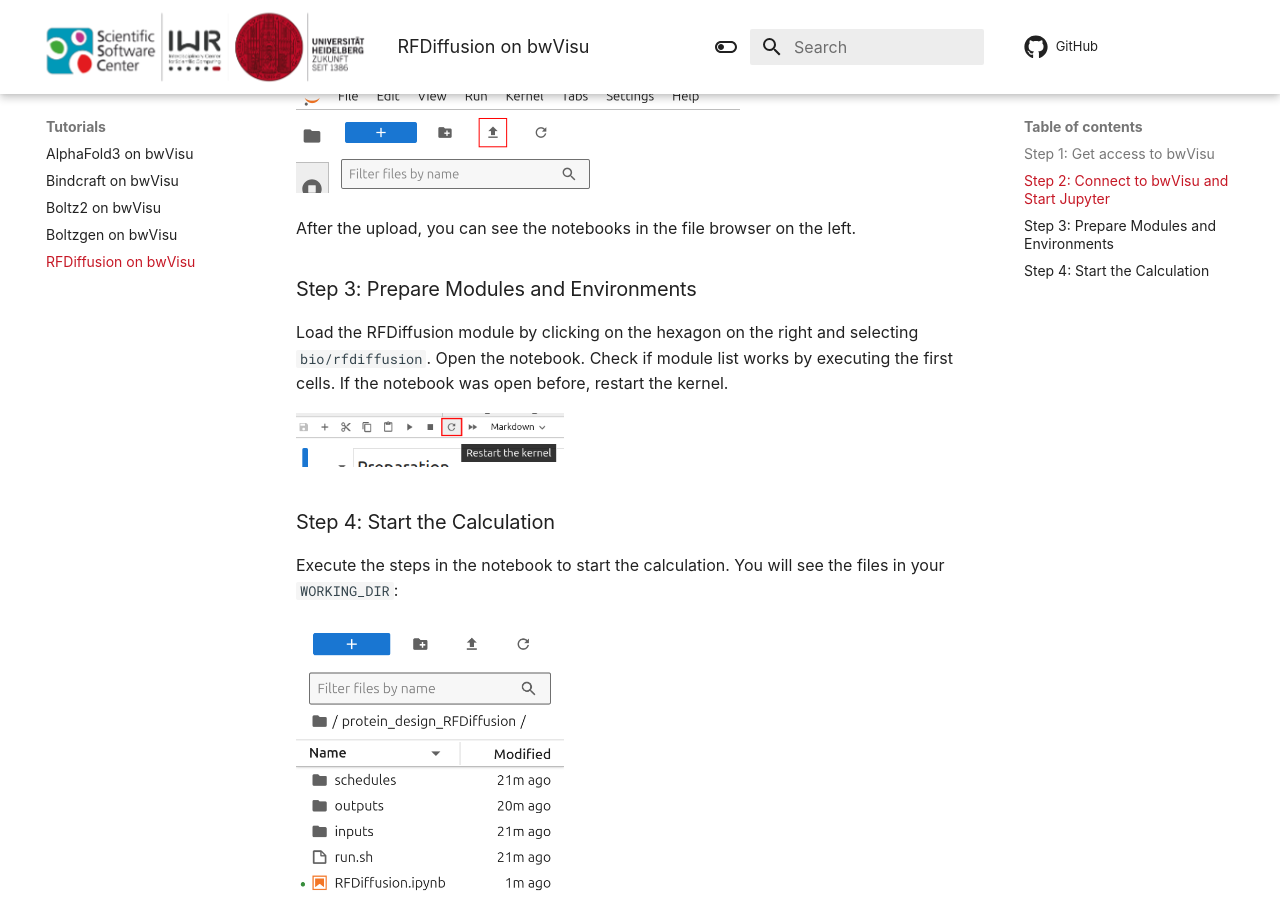
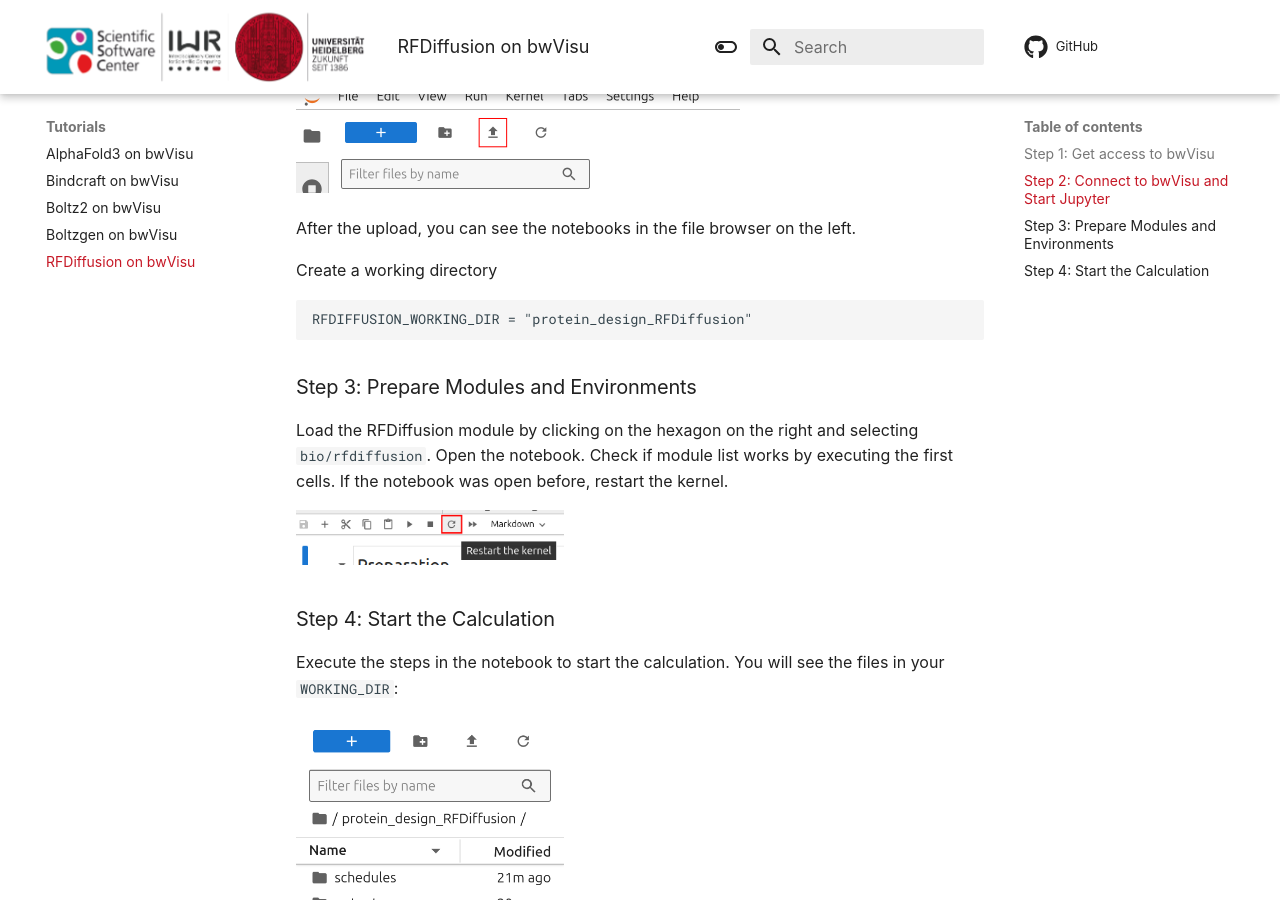
Before and after one commit to ssciwr/BioStructureHub, an MkDocs documentation site: the page built from docs/tutorials/tutorial_RFDiffusion_bwVisu.md, in a window 1280 px wide and 900 px high, scrolled down 1460 px. Built offline with MkDocs 1.6.1 and Material for MkDocs 9.7.7, drawn with Linux system fonts in a browser that asks for light colours; comment, search, counter and statistics services are not loaded.

Commit message:
update tutorials

```diff
--- a/docs/tutorials/tutorial_RFDiffusion_bwVisu.md
+++ b/docs/tutorials/tutorial_RFDiffusion_bwVisu.md
@@ -28,7 +28,9 @@ Upload the notebooks from our <a href="https://github.com/ssciwr/BioStructureHub
 
 After the upload, you can see the notebooks in the file browser on the left.
 
+Create a working directory
 
+    RFDIFFUSION_WORKING_DIR = "protein_design_RFDiffusion"
 
 ### Step 3: Prepare Modules and Environments
 Load the RFDiffusion module by clicking on the hexagon on the right and selecting `bio/rfdiffusion`.
@@ -38,6 +40,8 @@ If the notebook was open before, restart the kernel.
 ![Screenshot](../images/tutorial/restart_kernel.png)
 {: style="width:268px"}
 
+
+
 ### Step 4: Start the Calculation
 
 Execute the steps in the notebook to start the calculation. You will see the files in your `WORKING_DIR`:
```
Also changed, not shown: docs/tutorials/tutorial_Boltz_bwVisu.md (+1 -1 lines).
